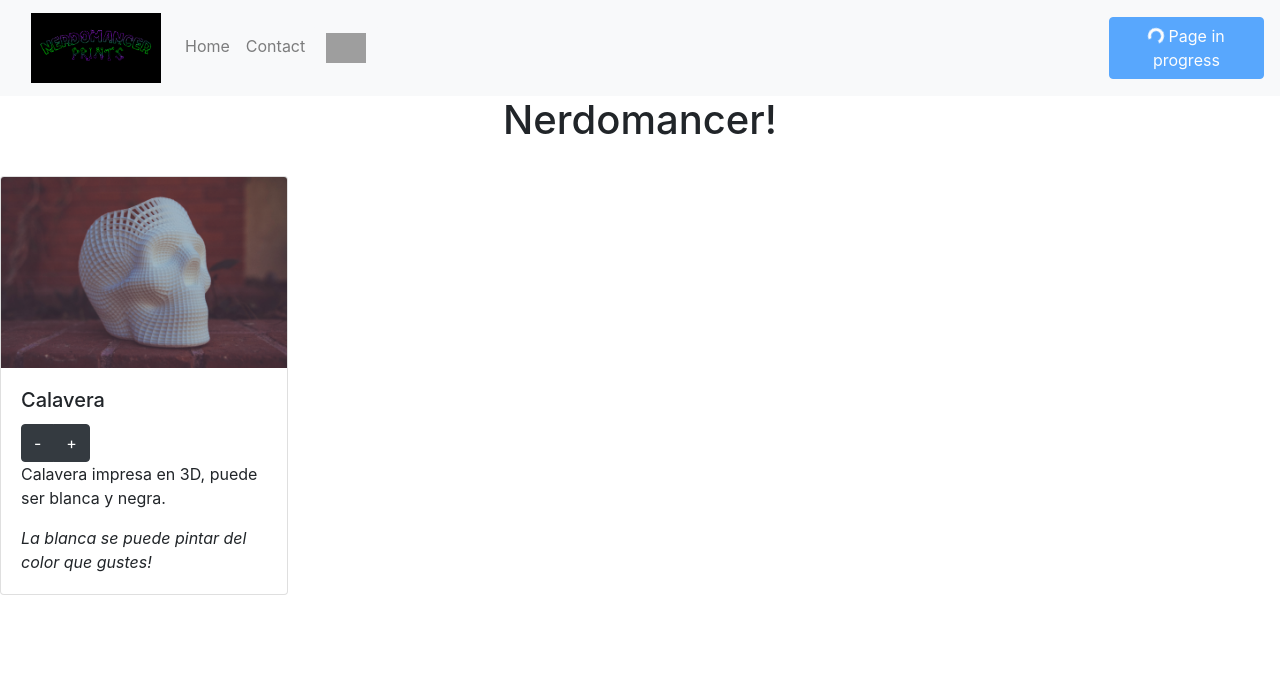
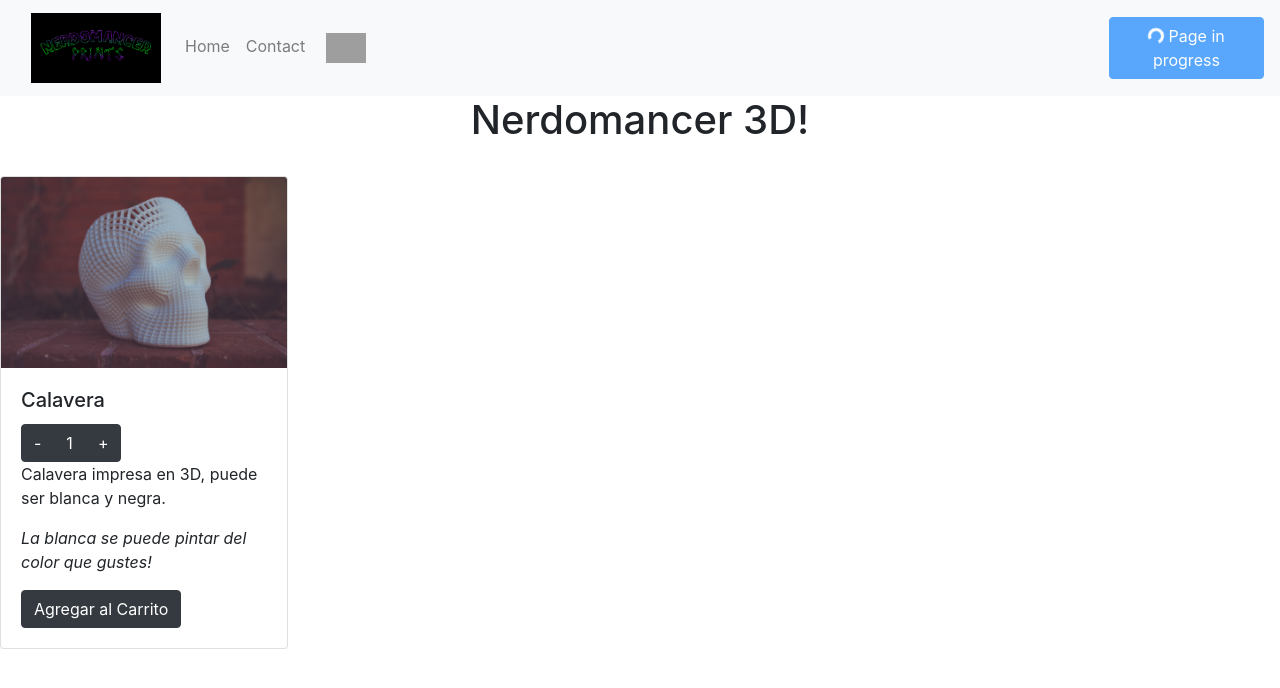
Before and after one commit to FacundoGari/Nerdomancer-Garibaldi, a React (Create React App) app: page / in a window 1280 px wide. Shown: the top 688 px of the page. Built offline with nearby package versions, Linux system fonts and the light colour scheme; grey boxes are pictures that could not be loaded.

Commit message:
nerdomancer-garibaldi

```diff
--- a/src/App.js
+++ b/src/App.js
@@ -1,22 +1,28 @@
 import './App.css';
 import 'core-js';
 import Navbar from './components/Navbar';
-//import ItemCount from './components/ItemCount'
 //import CardWidget from './components/CartWidget';
 import ItemListContainerCard from './components/ItemListContainer';
 import ItemCount from './components/ItemCount';
 
 
+
+
 function App() {
+function saveData(count){
+    console.log(count)
+  }
   return (
     <div className="App">
     <Navbar/>
     <ItemListContainerCard/>
     <br></br>
-    <ItemCount/>
+    <ItemCount stock={5} initial={1} onChange={saveData} />
     </div>
 
+
   );
+
 }
 
 export default App;
--- a/src/components/CartWidget.js
+++ b/src/components/CartWidget.js
@@ -2,7 +2,7 @@ import React from 'react';
 
 
 
-const CartWidget = (stock, initial, onAdd) => {
+const CartWidget = () => {
     return (
         <div>
             <img src="../shopping-cart.png" alt='logo' width='40px'/>
--- a/src/components/ItemCount.js
+++ b/src/components/ItemCount.js
@@ -4,17 +4,25 @@ import { useState } from 'react';
 import Card from 'react-bootstrap/Card';
 import Button from 'react-bootstrap/Button';
 import ButtonGroup from 'react-bootstrap/ButtonGroup';
-import CardGroup from 'react-bootstrap/Cardgroup';
+//import CardGroup from 'react-bootstrap/Cardgroup';
+
+const ItemCount = ({initial, stock, onChange}) => {
 
 
+    const [stockRequired, setStockRequired] = useState(initial);
+    const [counter, setCounter] = useState(1);
+    //const changeCounter = (value) =>
+        //setCounter(counter + value);
 
+        function onChange(count) {
+            console.log(count);
+            }
 
-const ItemCount = ({initial, stock}) => {
-
-    //Contador para sumar y restar
-    const [counter, setCounter] = useState(Number(initial));
-    const changeCounter = (value) =>
-        setCounter(counter + value);
+    const onAdd = () => {
+        if (stock >= stockRequired + 1) {
+            setStockRequired(stockRequired + 1);
+        }
+    };
 
         return (
             <div>
@@ -23,20 +31,21 @@ const ItemCount = ({initial, stock}) => {
                         <Card.Body>
                             <Card.Title>Calavera</Card.Title>
                             <ButtonGroup>
-                <Button variant="dark">-</Button>
+                            <Button variant="dark" onClick={() => setCounter(counter - 1)}>-</Button>
+                            <Button variant="dark" onClick={onChange(counter)} disabled={ counter <=0} > { (counter <= 0) ? 'No hay stock' : counter } </Button>
+                            <Button variant="dark" onClick={() => setCounter(counter + 1)}>+</Button>
+                            </ButtonGroup>
 
-                <Button variant="dark">+</Button>
-                </ButtonGroup>
                             <Card.Text>
                             <p>Calavera impresa en 3D, puede ser blanca y negra.</p>
                             <i> La blanca se puede pintar del color que gustes!</i>
                             </Card.Text>
-
+                            <Button variant="dark">Agregar al Carrito</Button>
                         </Card.Body>
                 </Card>
+
             </div>
         )
 }
 
-
 export default ItemCount;
--- a/src/components/ItemListContainer.js
+++ b/src/components/ItemListContainer.js
@@ -8,7 +8,7 @@ import 'bootstrap/dist/css/bootstrap.min.css';
 const ItemListContainerCard = () => {
     return (
         <div>
-            <h1>Nerdomancer!</h1>
+            <h1>Nerdomancer 3D!</h1>
         </div>
     )
 
```
Also changed, not shown: src/App.css (line endings or trailing spaces). Lines whose indentation alone changed are shown as unchanged.
